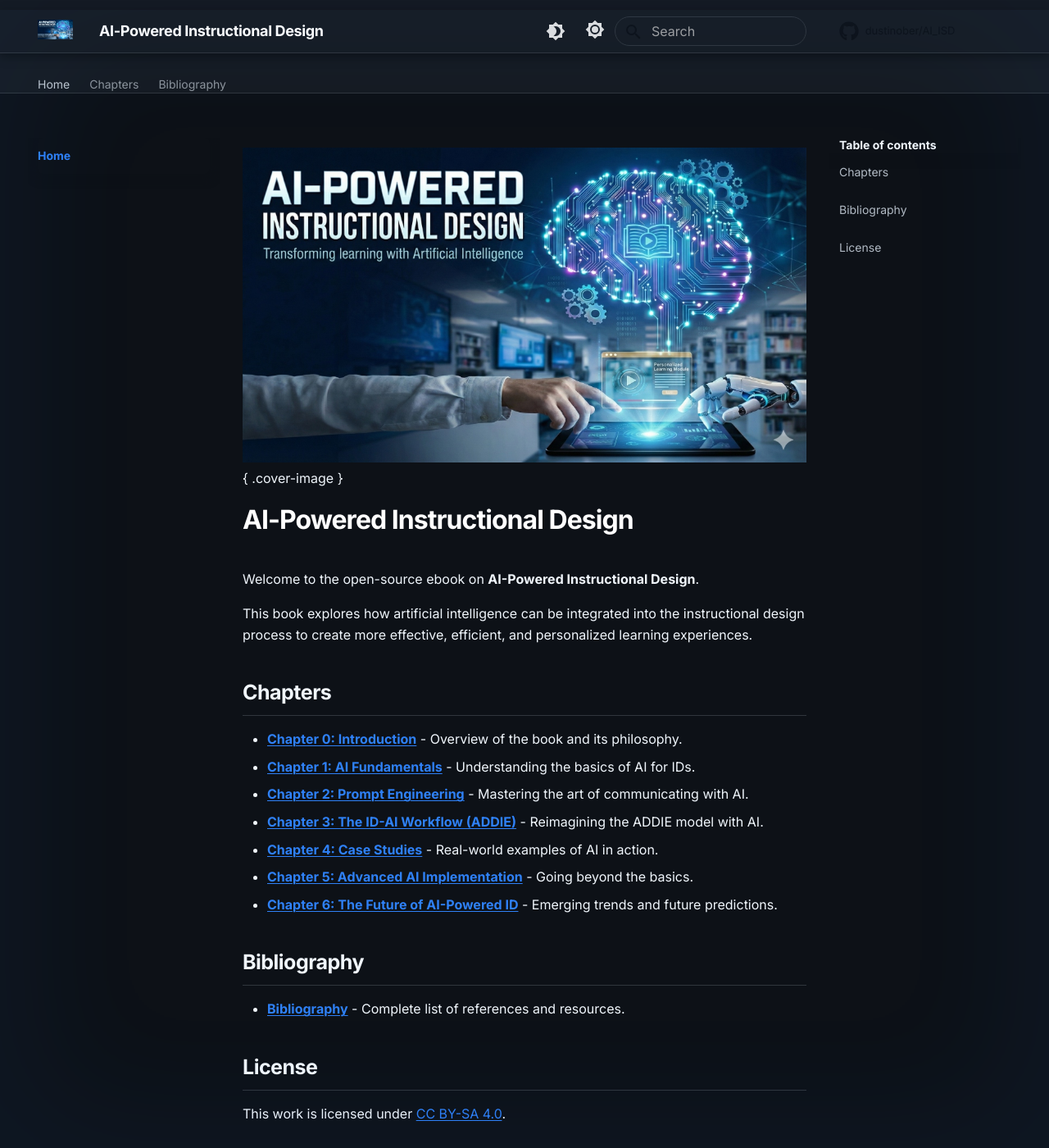
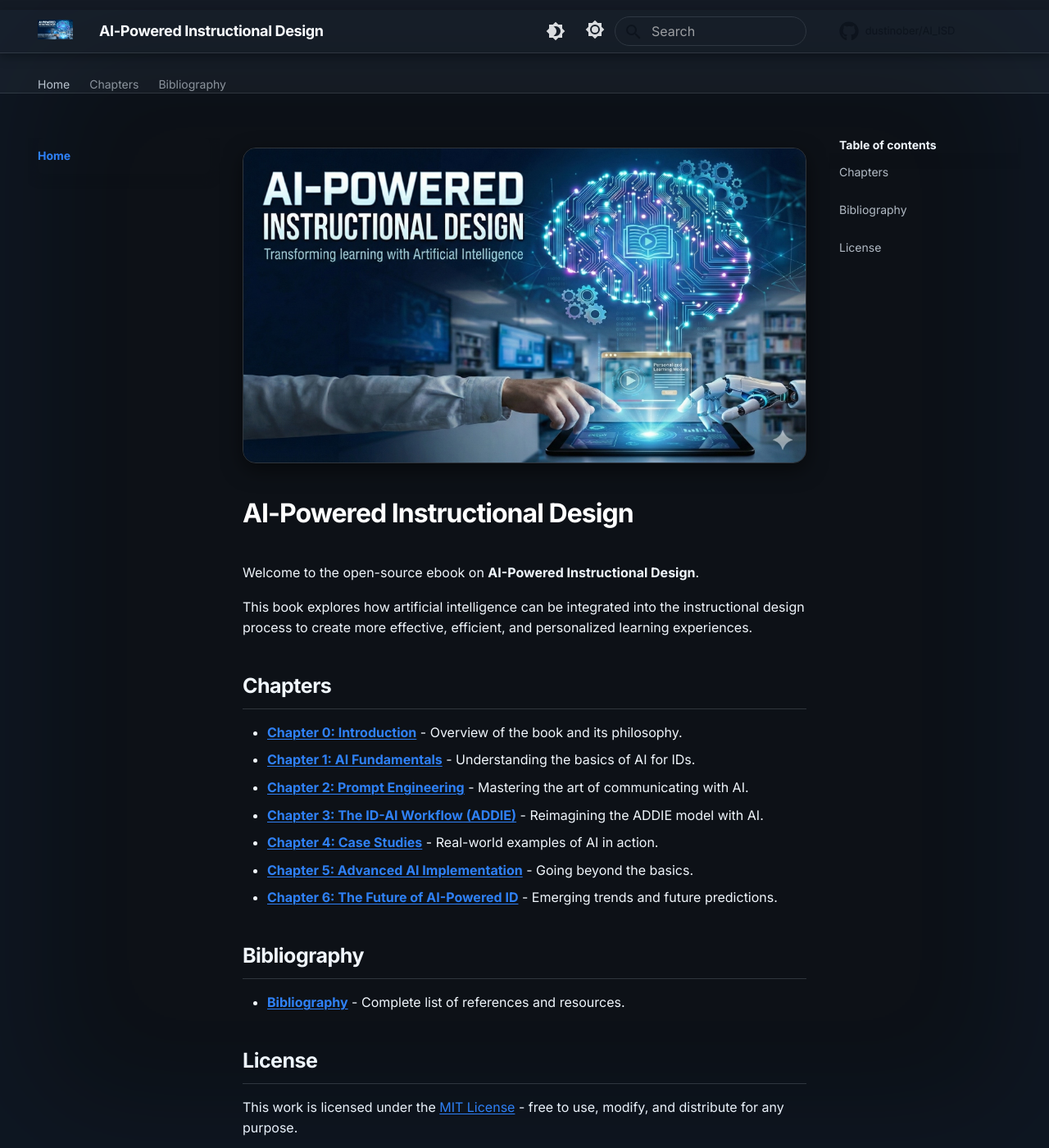
Before and after one commit to dustinober1/Ebook_AI-Powered_Instructional_Design, an MkDocs documentation site: the page built from docs/index.md, in a window 1280 px wide and 1400 px high. Shown: the whole window at 82% size. Built offline with MkDocs 1.6.1 and Material for MkDocs 9.7.7, drawn with Linux system fonts in a browser that asks for light colours; comment, search, counter and statistics services are not loaded; some of the changed text lies outside the part shown.

Commit message:
license: Change to MIT License (fully open source)
- Updated LICENSE from CC BY-SA 4.0 to MIT
- Anyone can now use, modify, and distribute without restrictions
- Updated copyright notices in mkdocs.yml and index.md
- Removed { .cover-image } class text from home page
- Updated CSS to auto-style first image without class

```diff
--- a/docs/index.md
+++ b/docs/index.md
@@ -6,7 +6,7 @@ last_reviewed: 2025-12-20
 authors: ["Dustin Ober"]
 ---
 
-![AI-Powered Instructional Design Cover](assets/logo.jpg){ .cover-image }
+![AI-Powered Instructional Design Cover](assets/logo.jpg)
 
 # AI-Powered Instructional Design
 
@@ -30,4 +30,4 @@ This book explores how artificial intelligence can be integrated into the instru
 
 ## License
 
-This work is licensed under [CC BY-SA 4.0](https://creativecommons.org/licenses/by-sa/4.0/).
+This work is licensed under the [MIT License](https://opensource.org/licenses/MIT) - free to use, modify, and distribute for any purpose.
--- a/docs/stylesheets/extra.css
+++ b/docs/stylesheets/extra.css
@@ -689,8 +689,9 @@ body {
 
 /* --------------------------------------------------------------------------
    Cover Image Styling
+   Target the first image on the home page (logo)
    -------------------------------------------------------------------------- */
-.md-typeset .cover-image {
+.md-typeset p:first-of-type img:first-child {
     display: block;
     max-width: 100%;
     width: 100%;
@@ -703,7 +704,7 @@ body {
 }
 
 @media screen and (max-width: 60em) {
-    .md-typeset .cover-image {
+    .md-typeset p:first-of-type img:first-child {
         max-height: 250px;
         border-radius: 12px;
     }
--- a/mkdocs.yml
+++ b/mkdocs.yml
@@ -2,7 +2,7 @@ site_name: AI-Powered Instructional Design
 site_description: An open-source ebook exploring the intersection of AI and Instructional Design.
 site_author: Dustin Ober
 site_url: https://dustinober.github.io/AI_ISD/
-copyright: 'Copyright &copy; 2025 Dustin Ober - Licensed under CC BY-SA 4.0'
+copyright: 'Copyright &copy; 2025 Dustin Ober - Licensed under MIT License'
 
 repo_name: dustinober/AI_ISD
 repo_url: https://github.com/dustinober/AI_ISD
```
Also changed, not shown: 1 other file.
